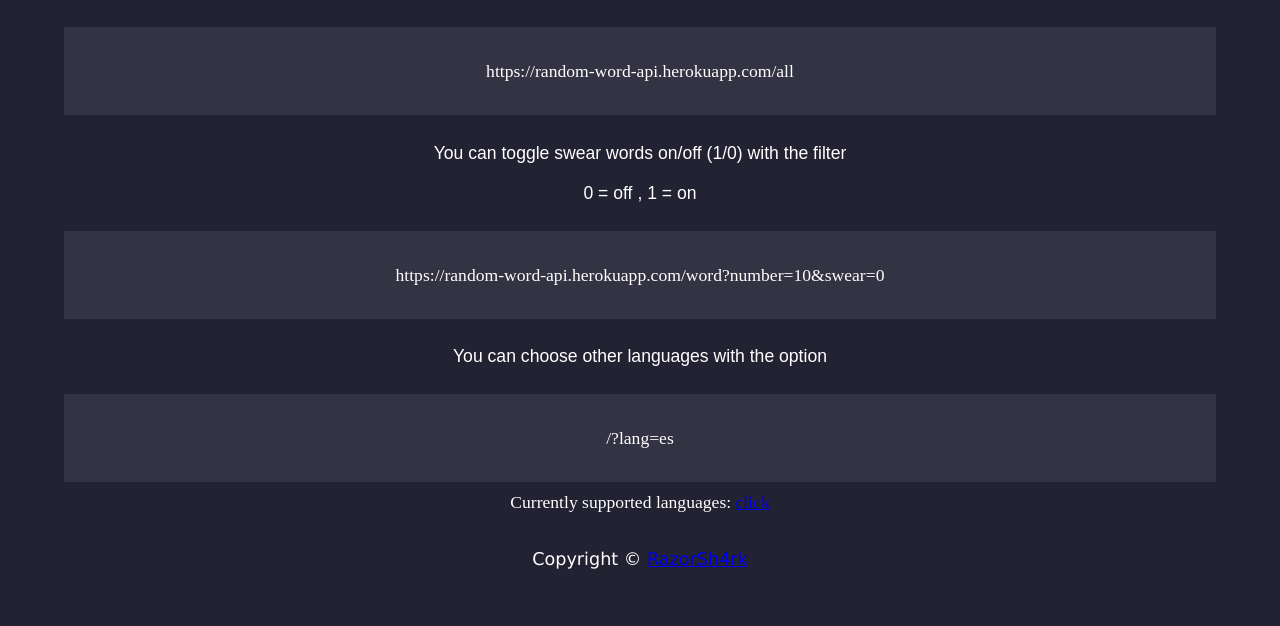
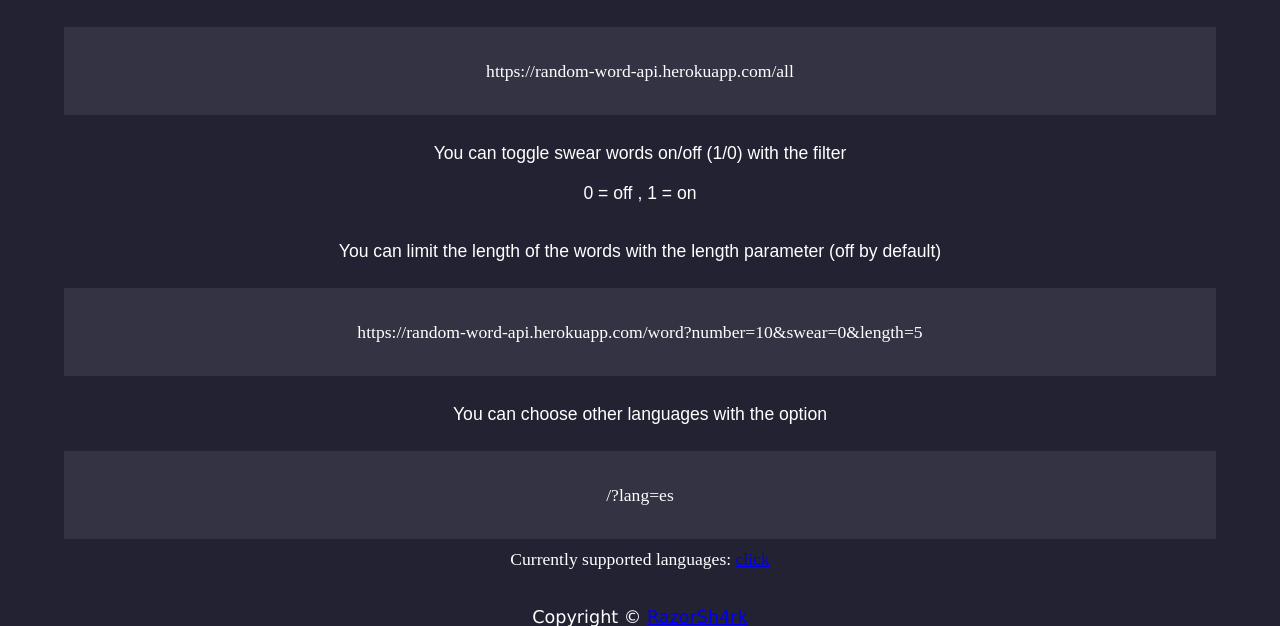
Before and after one commit to RazorSh4rk/random-word-api, a Python web app: template templates/index.html in a window 1280 px wide. Shown: the part 461-1087 px from the top of the page. Before the commit the page ends 1030 px from the top, so only its background shows below. Run offline with Jinja, Linux system fonts and the light colour scheme; the template is opened without the code that fills it, so the values that code supplies are empty.

Commit message:
add word length param

```diff
--- a/templates/index.html
+++ b/templates/index.html
@@ -92,8 +92,12 @@
         0 = off , 1 = on
       </p>
 
+      <p class="default">
+        You can limit the length of the words with the length parameter (off by default)
+      </p>
+
       <p class="url">
-        https://random-word-api.herokuapp.com/word?number=10&swear=0
+        https://random-word-api.herokuapp.com/word?number=10&swear=0&length=5
       </p>
 
       <p class="default">
```
Also changed, not shown: 1 other file.
